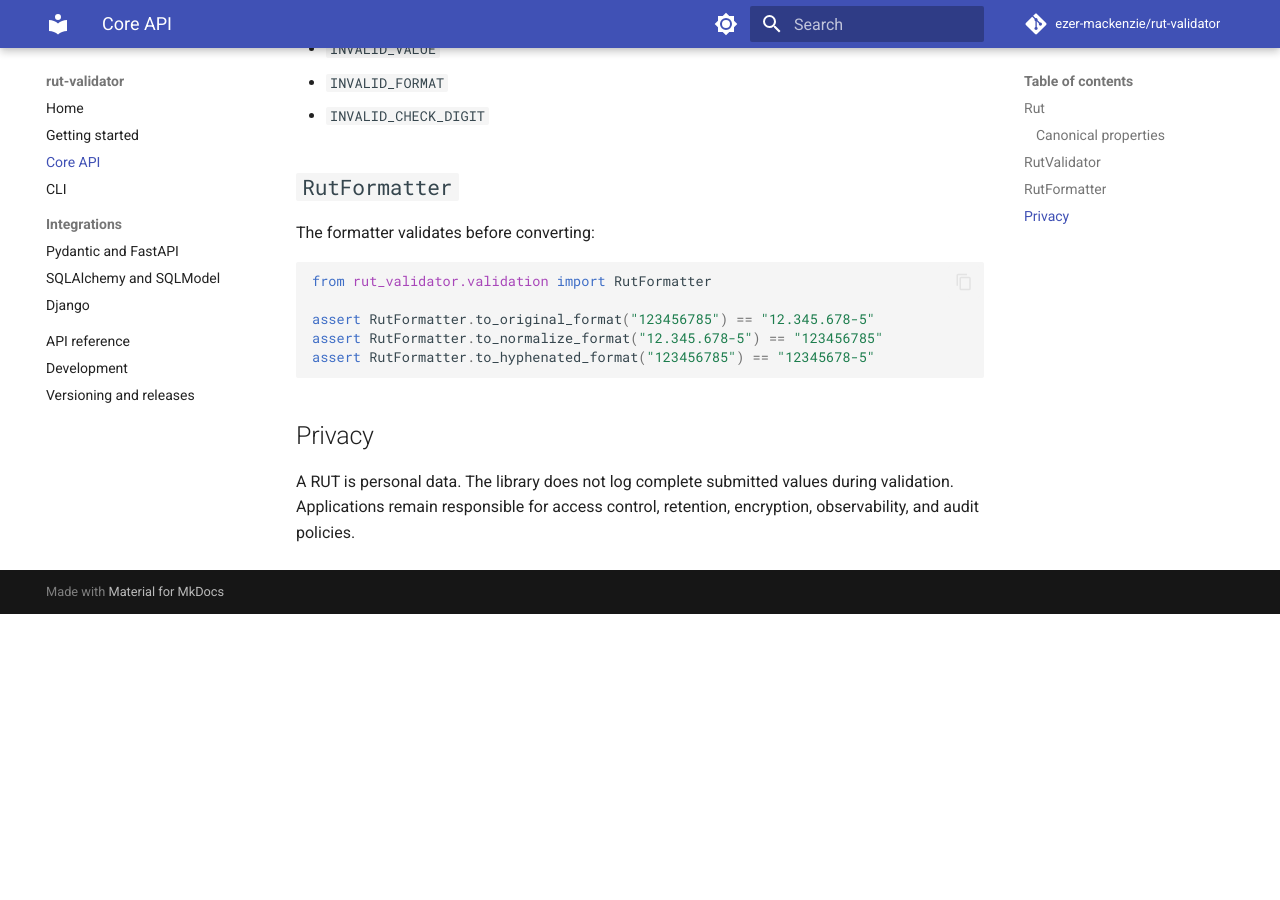
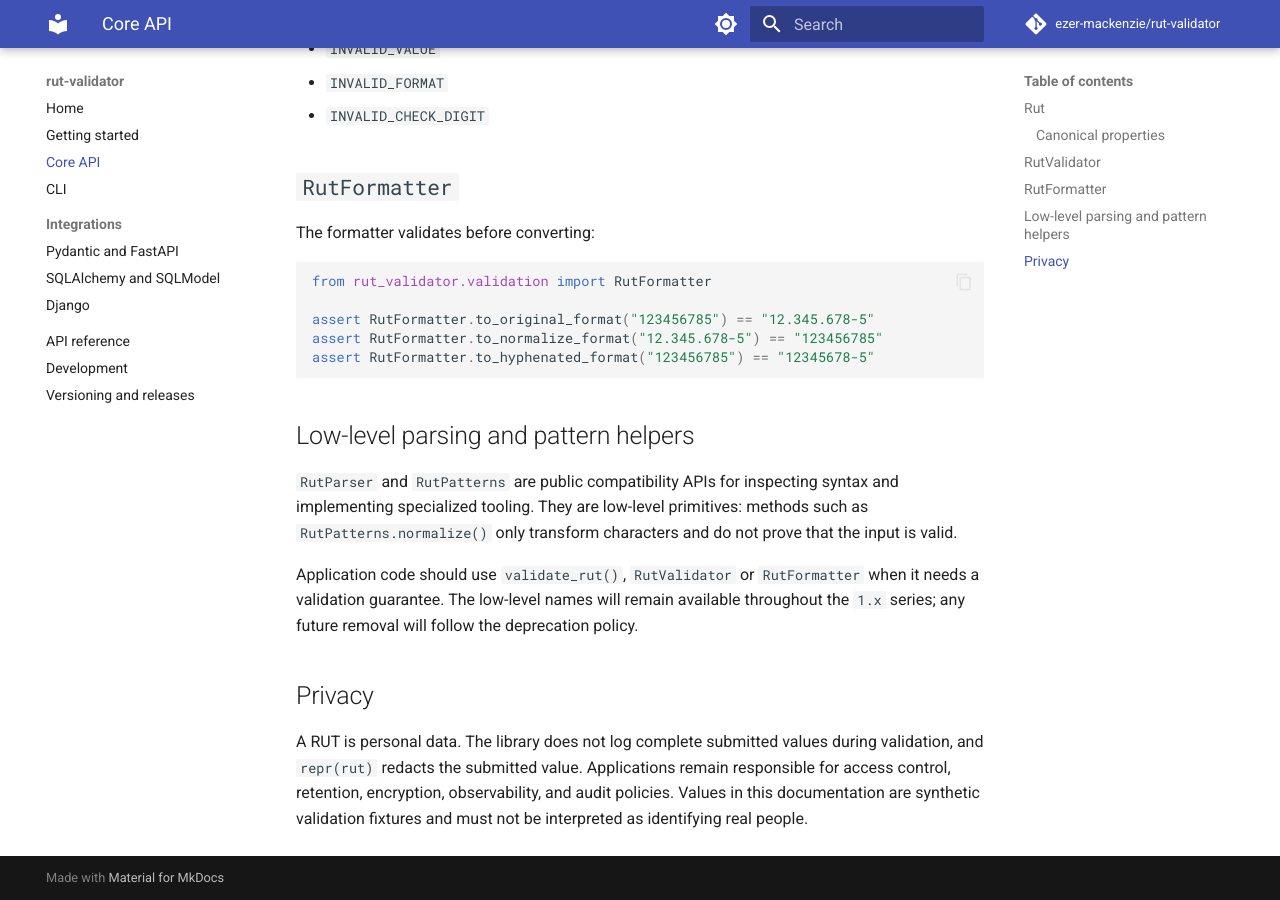
Before and after one commit to ezer-mackenzie/rut-validator, an MkDocs documentation site: the page built from docs/core.md, in a window 1280 px wide and 900 px high, scrolled down 1110 px. Built offline with MkDocs 1.6.1 and Material for MkDocs 9.7.7, drawn with Linux system fonts in a browser that asks for light colours; comment, search, counter and statistics services are not loaded; before the commit the page ends 1724 px from its top, so only the background shows below that.

Commit message:
docs: clarify validation guarantees and privacy
Co-authored-by: Codex <noreply@openai.com>

````diff
--- a/docs/core.md
+++ b/docs/core.md
@@ -58,8 +58,22 @@ assert RutFormatter.to_normalize_format("12.345.678-5") == "123456785"
 assert RutFormatter.to_hyphenated_format("123456785") == "12345678-5"
 ```
 
+## Low-level parsing and pattern helpers
+
+`RutParser` and `RutPatterns` are public compatibility APIs for inspecting
+syntax and implementing specialized tooling. They are low-level primitives:
+methods such as `RutPatterns.normalize()` only transform characters and do not
+prove that the input is valid.
+
+Application code should use `validate_rut()`, `RutValidator` or `RutFormatter`
+when it needs a validation guarantee. The low-level names will remain available
+throughout the `1.x` series; any future removal will follow the deprecation
+policy.
+
 ## Privacy
 
 A RUT is personal data. The library does not log complete submitted values
-during validation. Applications remain responsible for access control,
-retention, encryption, observability, and audit policies.
+during validation, and `repr(rut)` redacts the submitted value. Applications
+remain responsible for access control, retention, encryption, observability,
+and audit policies. Values in this documentation are synthetic validation
+fixtures and must not be interpreted as identifying real people.
````
Also changed, not shown: CHANGELOG.md (+23 -0 lines), README.md (+2 -0 lines), docs/api-reference.md (+7 -0 lines), 3 other files.
